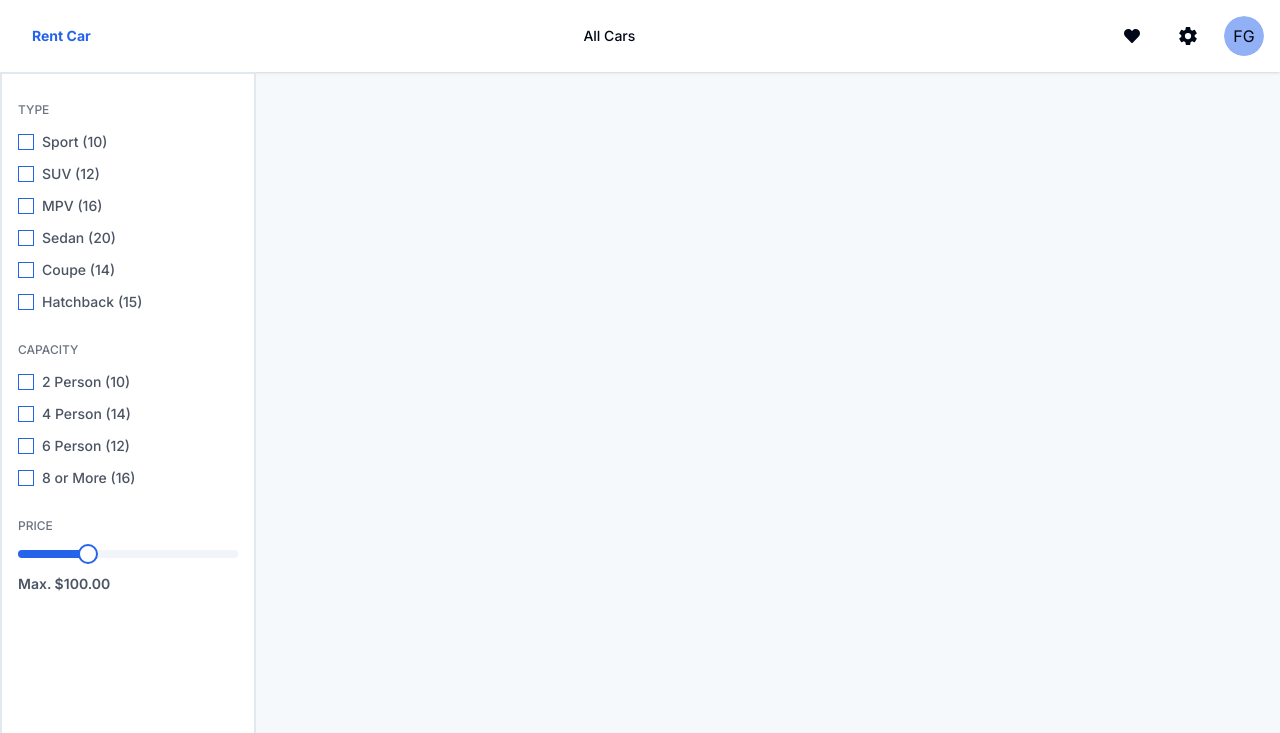
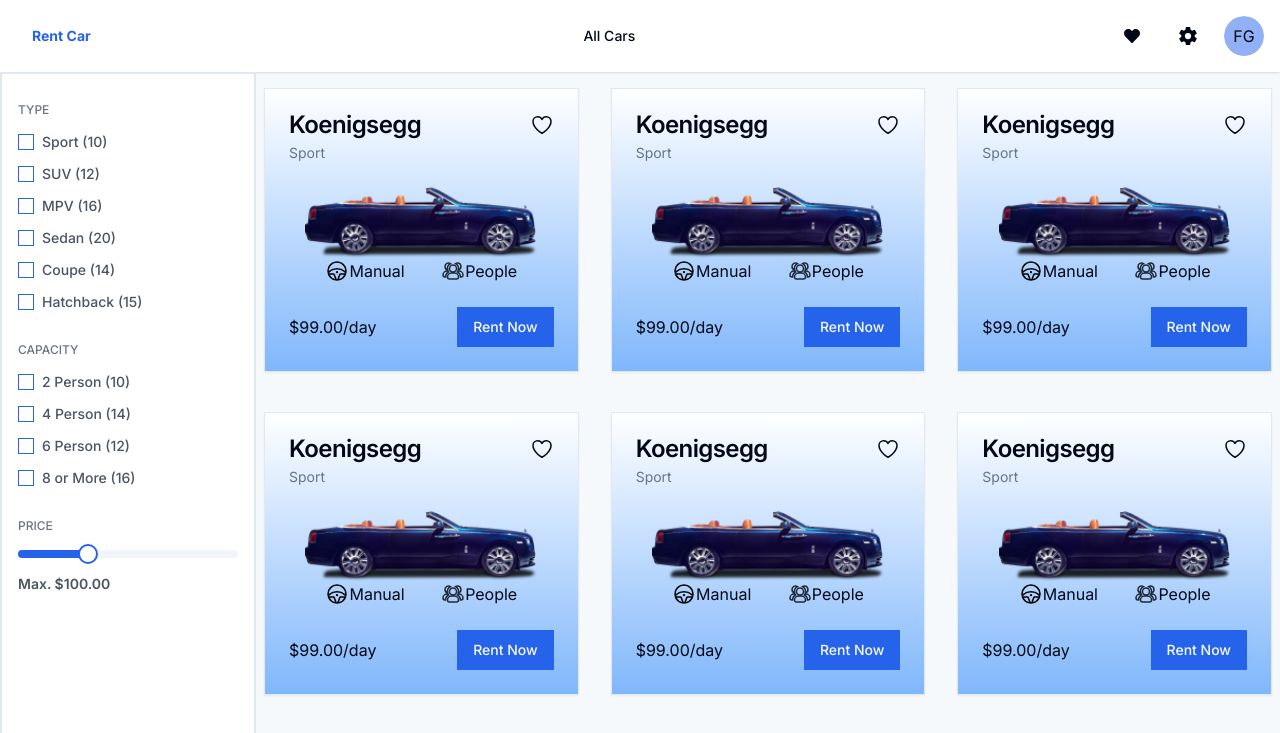
Before and after one commit to franklinogf/rent-car, a Next.js app: page /cars in a window 1280 px wide. Shown: the top 733 px of the page. Built offline with nearby package versions, Linux system fonts and the light colour scheme.

Commit message:
renamed and changed files to named export

```diff
--- a/src/app/cars/page.tsx
+++ b/src/app/cars/page.tsx
@@ -1,12 +1,23 @@
-import Sidebar, { SidebarMenuSection } from '@/components/Sidebar'
+import { CarCard } from '@/components/CarCard'
+import { Button } from '@/components/ui/button'
+import { Sidebar } from '@/components/Sidebar'
 
 export default function Page() {
   return (
-    // <div className='grid grid-flow-col grid-cols-[20%_80%] h-dvh'>
-    <>
+    <div className='grid grid-flow-col grid-cols-[20%_80%] h-dvh'>
+      {/* <> */}
       <Sidebar />
-      <div></div>
-    </>
-    // </div>
+      <div className='p-2'>
+        <section className='grid grid-cols-3 gap-8'>
+          {Array(9)
+            .fill(null)
+            .map((car, index) => {
+              return <CarCard key={index} />
+            })}
+        </section>
+        <Button className='mx-auto block mt-4'>Show more Car</Button>
+      </div>
+      {/* </> */}
+    </div>
   )
 }
--- a/src/app/page.tsx
+++ b/src/app/page.tsx
@@ -1,6 +1,6 @@
 import PopularSection from '@/components/PopularCarSection'
 import PreviewCar from '@/components/PreviewCar'
-import RecomendationSection from '@/components/ReconmendationSection'
+import RecomendationSection from '@/components/RecomendationSection'
 
 export default function Page() {
   return (
--- /dev/null
+++ b/src/components/CarCard.tsx
@@ -0,0 +1,48 @@
+import Image from 'next/image'
+import {
+  Card,
+  CardContent,
+  CardDescription,
+  CardFooter,
+  CardHeader,
+  CardTitle
+} from '@/components/ui/card'
+import { HeartIcon, PeopleIcon, SteeringIcon } from '@/lib/Icons'
+import { Button } from '@/components/ui/button'
+
+export function CarCard() {
+  return (
+    <Card className='w-full mt-2 bg-gradient-to-t from-blue-400/80'>
+      <CardHeader>
+        <div className='flex justify-between'>
+          <CardTitle>Koenigsegg</CardTitle>
+          <HeartIcon />
+        </div>
+        <CardDescription>Sport</CardDescription>
+      </CardHeader>
+      <CardContent>
+        <Image
+          className='m-auto'
+          alt='PopularCar'
+          src='/cars/car3.png'
+          width={232}
+          height={72}
+        />
+        <div className='flex justify-evenly'>
+          <span className='flex justify-evenly items-center'>
+            <SteeringIcon />
+            Manual
+          </span>
+          <span className='flex justify-evenly items-center '>
+            <PeopleIcon />
+            People
+          </span>
+        </div>
+      </CardContent>
+      <CardFooter className='flex justify-between'>
+        <span>$99.00/day</span>
+        <Button>Rent Now</Button>
+      </CardFooter>
+    </Card>
+  )
+}
--- a/src/components/PopularCarSection.tsx
+++ b/src/components/PopularCarSection.tsx
@@ -1,51 +1,6 @@
 import { Button } from '@/components/ui/button'
-import Image from 'next/image'
-import {
-  Card,
-  CardContent,
-  CardDescription,
-  CardFooter,
-  CardHeader,
-  CardTitle
-} from '@/components/ui/card'
-import { HeartIcon, PeopleIcon, SteeringIcon } from '@/lib/Icons'
+import { CarCard } from '@/components/CarCard'
 
-export function CarCard() {
-  return (
-    <Card className='w-full mt-2 bg-gradient-to-t from-blue-400/80'>
-      <CardHeader>
-        <div className='flex justify-between'>
-          <CardTitle>Koenigsegg</CardTitle>
-          <HeartIcon />
-        </div>
-        <CardDescription>Sport</CardDescription>
-      </CardHeader>
-      <CardContent>
-        <Image
-          className='m-auto'
-          alt='PopularCar'
-          src='/cars/car3.png'
-          width={232}
-          height={72}
-        />
-        <div className='flex justify-evenly'>
-          <span className='flex justify-evenly items-center'>
-            <SteeringIcon />
-            Manual
-          </span>
-          <span className='flex justify-evenly items-center '>
-            <PeopleIcon />
-            People
-          </span>
-        </div>
-      </CardContent>
-      <CardFooter className='flex justify-between'>
-        <span>$99.00/day</span>
-        <Button>Rent Now</Button>
-      </CardFooter>
-    </Card>
-  )
-}
 export function ViewAll() {
   return (
     <div className='flex justify-between items-center px-10'>
--- a/src/components/ReconmendationSection.tsx
+++ b/src/components/RecomendationSection.tsx
@@ -1,5 +1,5 @@
-import { CarCard } from './PopularCarSection'
-import { Button } from './ui/button'
+import { CarCard } from '@/components/CarCard'
+import { Button } from '@/components/ui/button'
 
 export default function RecomendationSection() {
   return (
--- a/src/components/Sidebar.tsx
+++ b/src/components/Sidebar.tsx
@@ -10,9 +10,9 @@
   'Hatchback (15)'
 ]
 const carsCapacity = ['2 Person (10)', '4 Person (14)', '6 Person (12)', '8 or More (16)']
-export default function Sidebar() {
+export function Sidebar() {
   return (
-    <aside className='-translate-x-64 lg:translate-x-0 w-64 bg-white border-2 h-screen px-4 py-2'>
+    <aside className='-translate-x-64 lg:translate-x-0 w-64 bg-white border-2 h-full px-4 py-2'>
       <div className='space-y-8 mt-5'>
         <SidebarMenuSection
           title='Type'
```
